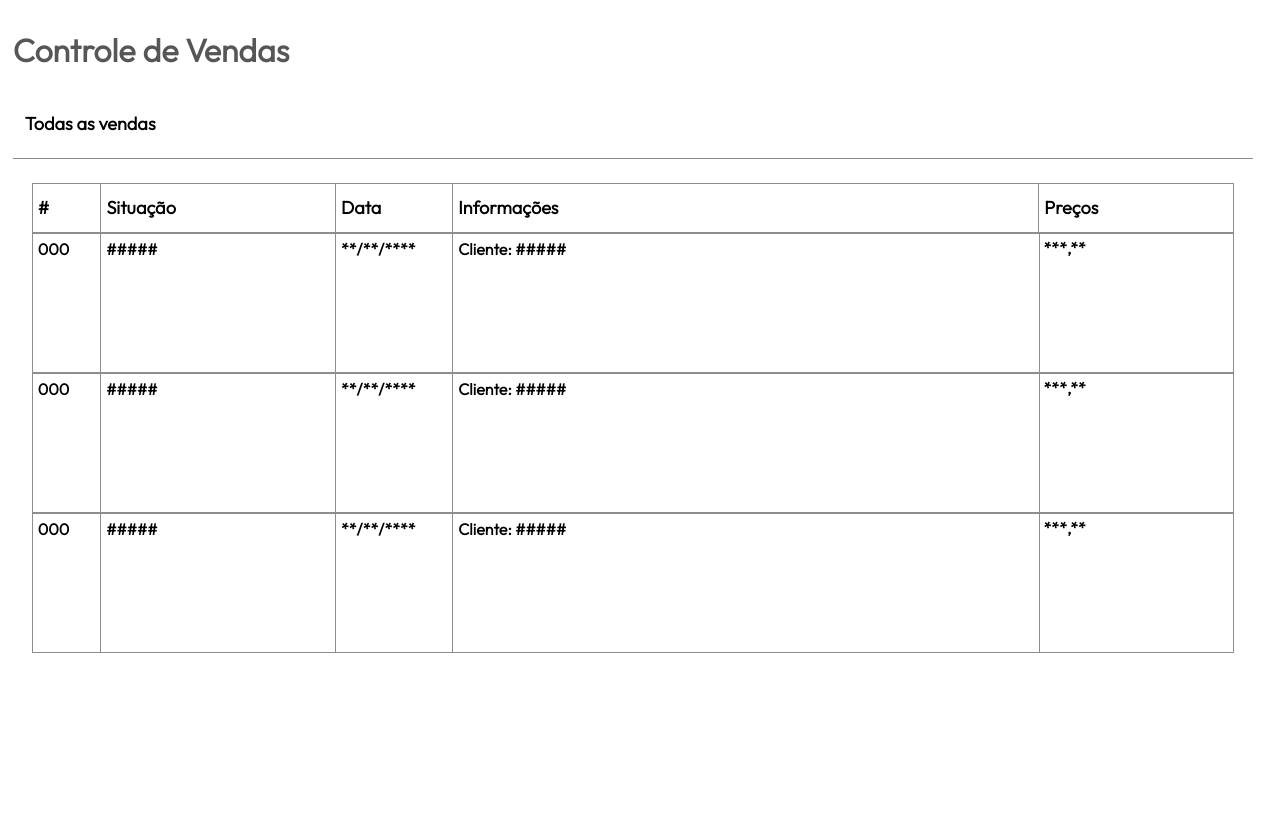
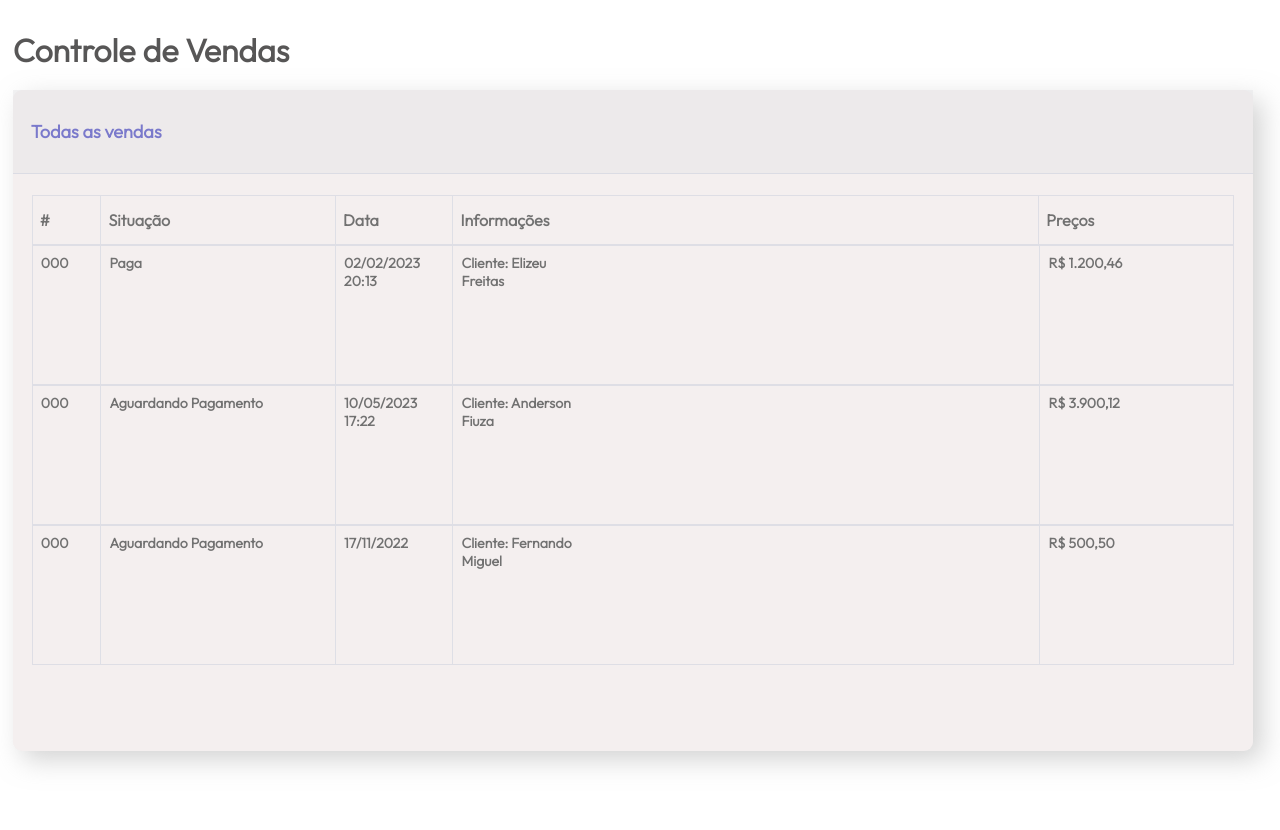
Before and after one commit to elifreitascode/Sistema-de-vendas, a Flask app: page /vendas in a window 1280 px wide. Run offline with Flask 3, Linux system fonts and the light colour scheme.

Commit message:
Style Vendas

```diff
--- a/static/StyleVendas.css
+++ b/static/StyleVendas.css
@@ -30,23 +30,28 @@
     margin-top: 10px;
     width: 1240px;
     height: 87%;
-    background-color: #fff;
+    background-color: #f4efef;
+    box-shadow: 9px 9px 26px  #bebdbdab;
+    border-radius: 9px;
+    border: none;
 }
 .nomeTodasVendas{
     display: flex;
     justify-content: center;
     flex-direction: column;
     width: 100%;
-    height: 9vh;
-    padding: 12px;
-    border-bottom: 1.5px solid #8d8d8dfe;
+    height: 11vh;
+    padding: 18px;
+    border-bottom: 1.5px solid #cdd2df8e;
+    background-color: #e4e5e67d
 }
 .nomeTodasVendas > h2{
     font-size: 18px;
+    color: #5e5ec4ce;
 }
 .infoVendas{
     display: flex;
-    margin-top: 10px;
+    margin-top: 7px;
     width: 100%;
     height: 94%;
     padding: 14px 19px 14px 19px;
@@ -56,126 +61,139 @@
     display: flex;
     width: 100%;
     height: 50px;
-    border-top: 1.5px solid #8d8d8dfe;
-    border-bottom: 1.5px solid #8d8d8dfe;
+    border-top: 1.5px solid #cdd2df8e;
+    border-bottom: 1.4px solid #cdd2df8e;
     flex-direction: row;
 }
 .spacetitle1{
     display: flex;
     width: 70px;
     height: 100%;
-    border-left: 1.5px solid #8d8d8dfe;
-    padding: 5px;
+    border-left: 1.5px solid #cdd2df8e;
+    padding: 7px;
     align-items: center;
 }
 .spacetitle2{
     display: flex;
     width: 240px;
     height: 100%;
-    border-left: 1.5px solid #8d8d8dfe;
-    padding: 5px;
+    border-left: 1.5px solid #cdd2df8e;
+    padding: 7px;
     align-items: center;
 }
 .spacetitle3{
     display: flex;
     width: 120px;
     height: 100%;
-    border-left: 1.5px solid #8d8d8dfe;
-    padding: 5px;
+    border-left: 1.5px solid #cdd2df8e;
+    padding: 7px;
     align-items: center;
 }
 .spacetitle4{
     display: flex;
     width: 600px;
     height: 100%;
-    border-left: 1.5px solid #8d8d8dfe;
-    padding: 5px;
+    border-left: 1.5px solid #cdd2df8e;
+    padding: 7px;
     align-items: center;
 }
 .spacetitle5{
     display: flex;
     width: 200px;
     height: 100%;
-    border-left: 1.5px solid #8d8d8dfe;
-    border-right: 1.5px solid #8d8d8dfe;
-    padding: 5px;
+    border-left: 1.5px solid #cdd2df8e;
+    border-right: 1.5px solid #cdd2df8e;
+    padding: 7px;
     align-items: center;
 }
 .spacetitle1 > h2{
-    font-size: 18px;
+    font-size: 16px;
+    color: #717171;
 }
 .spacetitle2 > h2{
-    font-size: 18px;
+    font-size: 16px;
+    color: #717171;
 }
 .spacetitle3 > h2{
-    font-size: 18px;
+    font-size: 16px;
+    color: #717171;
 }
 .spacetitle4 > h2{
-    font-size: 18px;
+    font-size: 16px;
+    color: #717171;
 }
 .spacetitle5 > h2{
-    font-size: 18px;
+    font-size: 16px;
+    color: #717171;
 }
 .espaçoInfo{
     display: flex;
     width: 100%;
     height: 140px;
-    border-bottom: 1.5px solid #8d8d8dfe;
-    border-left: 1.5px solid #8d8d8dfe;
-    border-right: 1.5px solid #8d8d8dfe;
-    border-top: 1.5px solid #8d8d8dfe;;
+    border-bottom: 1.5px solid #cdd2df8e;
+    border-left: 1.5px solid #cdd2df8e;
+    border-right: 1.5px solid #cdd2df8e;
+    border-top: 1.4px solid #cdd2df8e;
+}
+#ultimoInfo{
+    border-bottom: 1.5px solid #cdd2df8e;
 }
 .varInfo1{
     display: flex;
     width: 70px;
     height: 100%;
-    border-right: 1.5px solid #8d8d8dfe;
-    padding: 5px;
+    border-right: 1.5px solid #cdd2df8e;
+    padding: 8px;
     align-items: flex-start;
 }
 .varInfo2{
     display: flex;
     width: 240.4px;
     height: 100%;
-    border-right: 1.5px solid #8d8d8dfe;
-    padding: 5px;
+    border-right: 1.5px solid #cdd2df8e;
+    padding: 8px;
     align-items: flex-start;
 }
 .varInfo3{
     display: flex;
     width: 120px;
     height: 100%;
-    border-right: 1.5px solid #8d8d8dfe;
-    padding: 5px;
+    border-right: 1.5px solid #cdd2df8e;
+    padding: 8px;
     align-items: flex-start;
 }
 .varInfo4{
     display: flex;
-    width: 601px;
+    width: 602px;
     height: 100%;
-    border-right: 1.5px solid #8d8d8dfe;
-    padding: 5px;
+    border-right: 1.5px solid #cdd2df8e;
+    padding: 8px;
     align-items: flex-start;
 }
 .varInfo5{
     display: flex;
-    width: 198px;
+    width: 197px;
     height: 100%;
-    padding: 4px;
+    padding: 8px;
     align-items: flex-start;
 }
 .varInfo1 > h2{
-    font-size: 16px;
+    font-size: 14px;
+    color: #717171;
 }
 .varInfo2 > h2{
-    font-size: 16px;
+    font-size: 14px;
+    color: #717171;
 }
 .varInfo3 > h2{
-    font-size: 16px;
+    font-size: 14px;
+    color: #717171;
 }
 .varInfo4 > h2{
-    font-size: 16px;
+    font-size: 14px;
+    color: #717171;
 }
 .varInfo5 > h2{
-    font-size: 16px;
+    font-size: 14px;
+    color: #717171;
 }
--- a/templates/vendas.html
+++ b/templates/vendas.html
@@ -37,16 +37,16 @@
                         <h2>000</h2>
                     </div>
                     <div class="varInfo2">
-                        <h2>#####</h2>
+                        <h2>Paga</h2>
                     </div>
                     <div class="varInfo3">
-                        <h2>**/**/****</h2>
+                        <h2>02/02/2023 <br> 20:13</h2>
                     </div>
                     <div class="varInfo4">
-                        <h2>Cliente: #####</h2>
+                        <h2>Cliente: Elizeu<br>Freitas</h2>
                     </div>
                     <div class="varInfo5">
-                        <h2>***,**</h2>
+                        <h2>R$ 1.200,46</h2>
                     </div>
                 </div>
                 <div class="espaçoInfo">
@@ -54,33 +54,33 @@
                         <h2>000</h2>
                     </div>
                     <div class="varInfo2">
-                        <h2>#####</h2>
+                        <h2>Aguardando Pagamento</h2>
                     </div>
                     <div class="varInfo3">
-                        <h2>**/**/****</h2>
+                        <h2>10/05/2023 <br> 17:22</h2>
                     </div>
                     <div class="varInfo4">
-                        <h2>Cliente: #####</h2>
+                        <h2>Cliente: Anderson<br>Fiuza</h2>
                     </div>
                     <div class="varInfo5">
-                        <h2>***,**</h2>
+                        <h2>R$ 3.900,12</h2>
                     </div>
                 </div>
-                <div class="espaçoInfo">
+                <div class="espaçoInfo" id="ultimoInfo">
                     <div class="varInfo1">
                         <h2>000</h2>
                     </div>
                     <div class="varInfo2">
-                        <h2>#####</h2>
+                        <h2>Aguardando Pagamento</h2>
                     </div>
                     <div class="varInfo3">
-                        <h2>**/**/****</h2>
+                        <h2>17/11/2022<br></h2>
                     </div>
                     <div class="varInfo4">
-                        <h2>Cliente: #####</h2>
+                        <h2>Cliente: Fernando <br> Miguel</h2>
                     </div>
                     <div class="varInfo5">
-                        <h2>***,**</h2>
+                        <h2>R$ 500,50</h2>
                     </div>
                 </div>
             </div>
```
